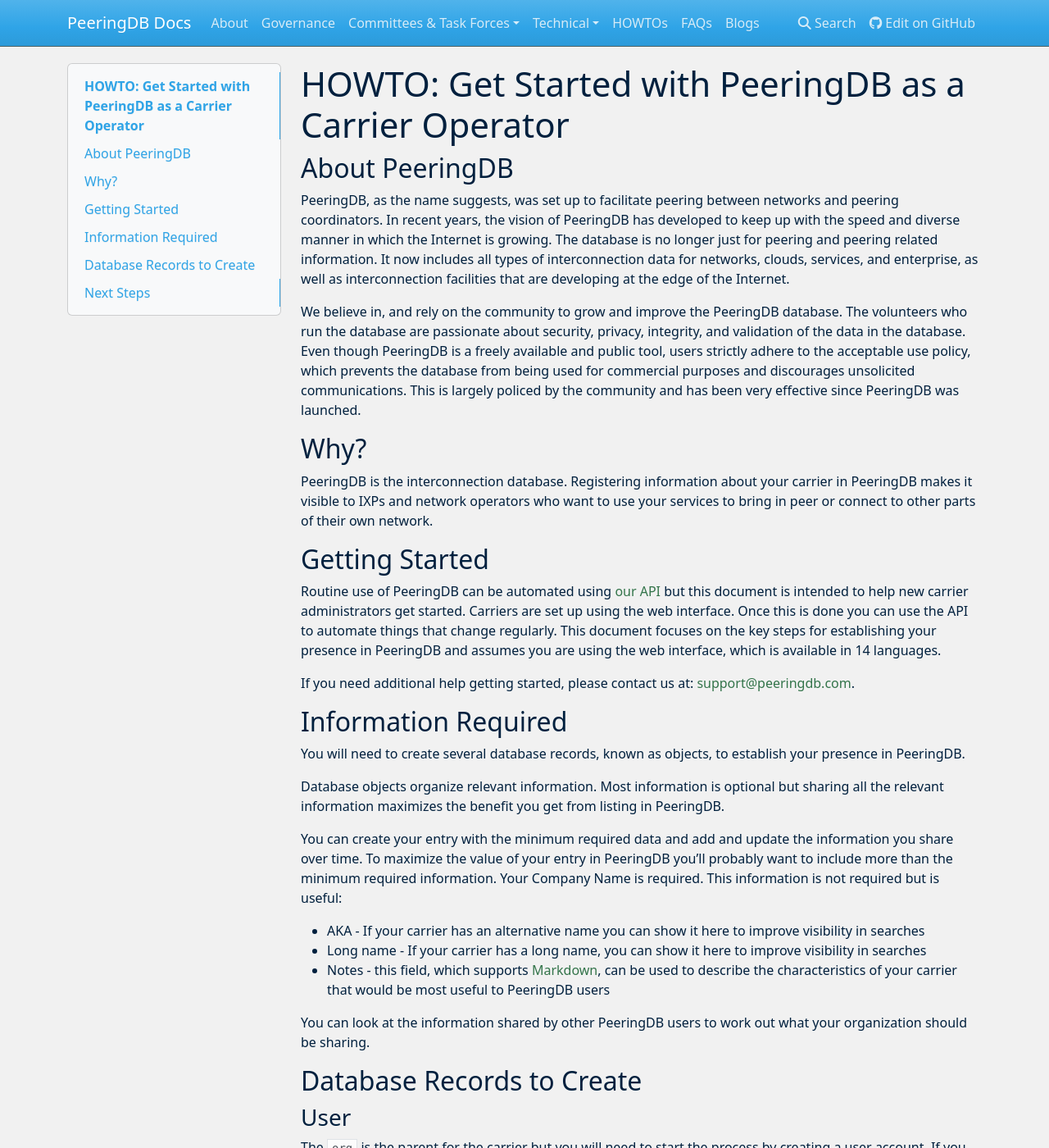
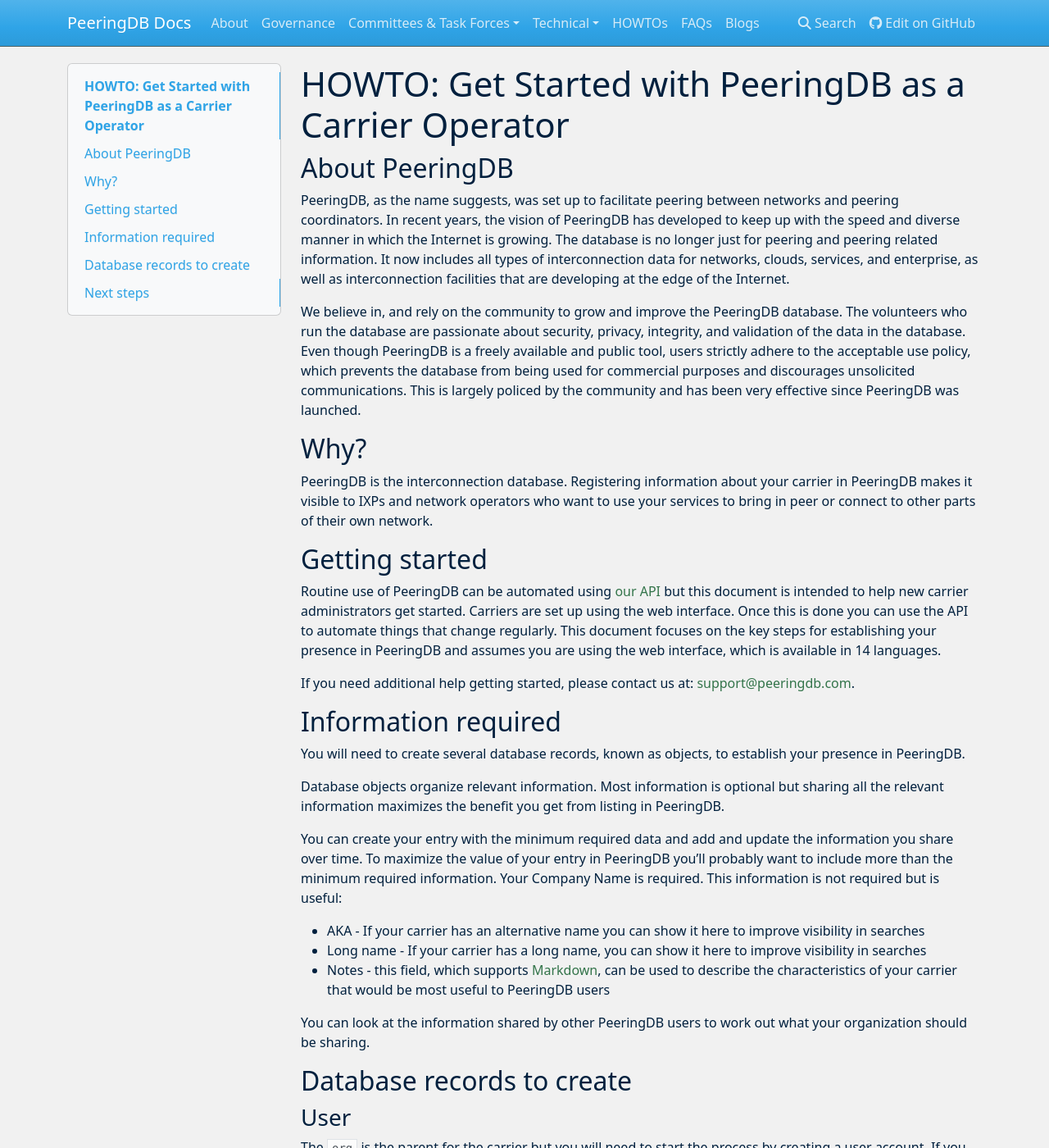
Before and after one commit to peeringdb/docs, an MkDocs documentation site: the page built from docs/howto/get-started-carrier.md, in a window 1280 px wide and 1400 px high. Shown: the whole window at 82% size. Built offline with MkDocs 1.6.1, drawn with Linux system fonts in a browser that asks for light colours; nearby versions of some CDN libraries.

```diff
--- a/docs/howto/get-started-carrier.md
+++ b/docs/howto/get-started-carrier.md
@@ -1,19 +1,23 @@
 # HOWTO: Get Started with PeeringDB as a Carrier Operator
 
 ## About PeeringDB
+
 PeeringDB, as the name suggests, was set up to facilitate peering between networks and peering coordinators. In recent years, the vision of PeeringDB has developed to keep up with the speed and diverse manner in which the Internet is growing. The database is no longer just for peering and peering related information. It now includes all types of interconnection data for networks, clouds, services, and enterprise, as well as interconnection facilities that are developing at the edge of the Internet.
 
 We believe in, and rely on the community to grow and improve the PeeringDB database. The volunteers who run the database are passionate about security, privacy, integrity, and validation of the data in the database. Even though PeeringDB is a freely available and public tool, users strictly adhere to the acceptable use policy, which prevents the database from being used for commercial purposes and discourages unsolicited communications. This is largely policed by the community and has been very effective since PeeringDB was launched.
 
 ## Why?
+
 PeeringDB is the interconnection database. Registering information about your carrier in PeeringDB makes it visible to IXPs and network operators who want to use your services to bring in peer or connect to other parts of their own network.
 
-## Getting Started
+## Getting started
+
 Routine use of PeeringDB can be automated using [our API](https://www.peeringdb.com/apidocs) but this document is intended to help new carrier administrators get started. Carriers are set up using the web interface. Once this is done you can use the API to automate things that change regularly. This document focuses on the key steps for establishing your presence in PeeringDB and assumes you are using the web interface, which is available in 14 languages.
 
 If you need additional help getting started, please contact us at: [support@peeringdb.com](mailto:support@peeringdb.com).
 
-## Information Required
+## Information required
+
 You will need to create several database records, known as objects, to establish your presence in PeeringDB.
 
 Database objects organize relevant information. Most information is optional but sharing all the relevant information maximizes the benefit you get from listing in PeeringDB.
@@ -26,11 +30,14 @@ You can create your entry with the minimum required data and add and update the
 
 You can look at the information shared by other PeeringDB users to work out what your organization should be sharing.
 
-## Database Records to Create
+## Database records to create
+
 ### User
+
 The `org` is the parent for the carrier but you will need to start the process by creating a user account. If you use a role account for a PeeringDB user you should update the password when people who had access to the role account leave your organization. If you use a ticketing system, please make sure it does not auto-respond in a way that generates a slew of new tickets.
 
 ### Org
+
 The `org` object is your organization’s core record in PeeringDB. All it needs is an organization name but you can add extra value by including information about where your organization is located. You could specify as little as a country name or as much as a full postal address.
 
 Your `org` object will be assigned a numeric identifier, called its `id`. This is what will be referenced by any child carrier object.
@@ -38,6 +45,7 @@ Your `org` object will be assigned a numeric identifier, called its `id`. This i
 ![Excellent Example Org Object](images/excellent-example-org.png)
 
 ### Carrier
+
 Once you have created your organization you may add the `carrier` object. You do this by using the Add Carrier tab in the “Manage” menu below your organization.
 
 ![Add Carrier Tab](images/add_carrier_tab.png)
@@ -46,6 +54,6 @@ You then click the edit button in the top right of the `carrier` screen and indi
 
 ![Add Carrier Presence to Facility](images/add_carrier_presence_to_facility_control.png)
 
+## Next steps
 
-## Next Steps
 This short document describes the first steps for getting set up in PeeringDB. Once you have established your presence you should consider sharing information that would be helpful to potential new participants.
```
Also changed, not shown: docs/howtos.md (+1 -1 lines).
